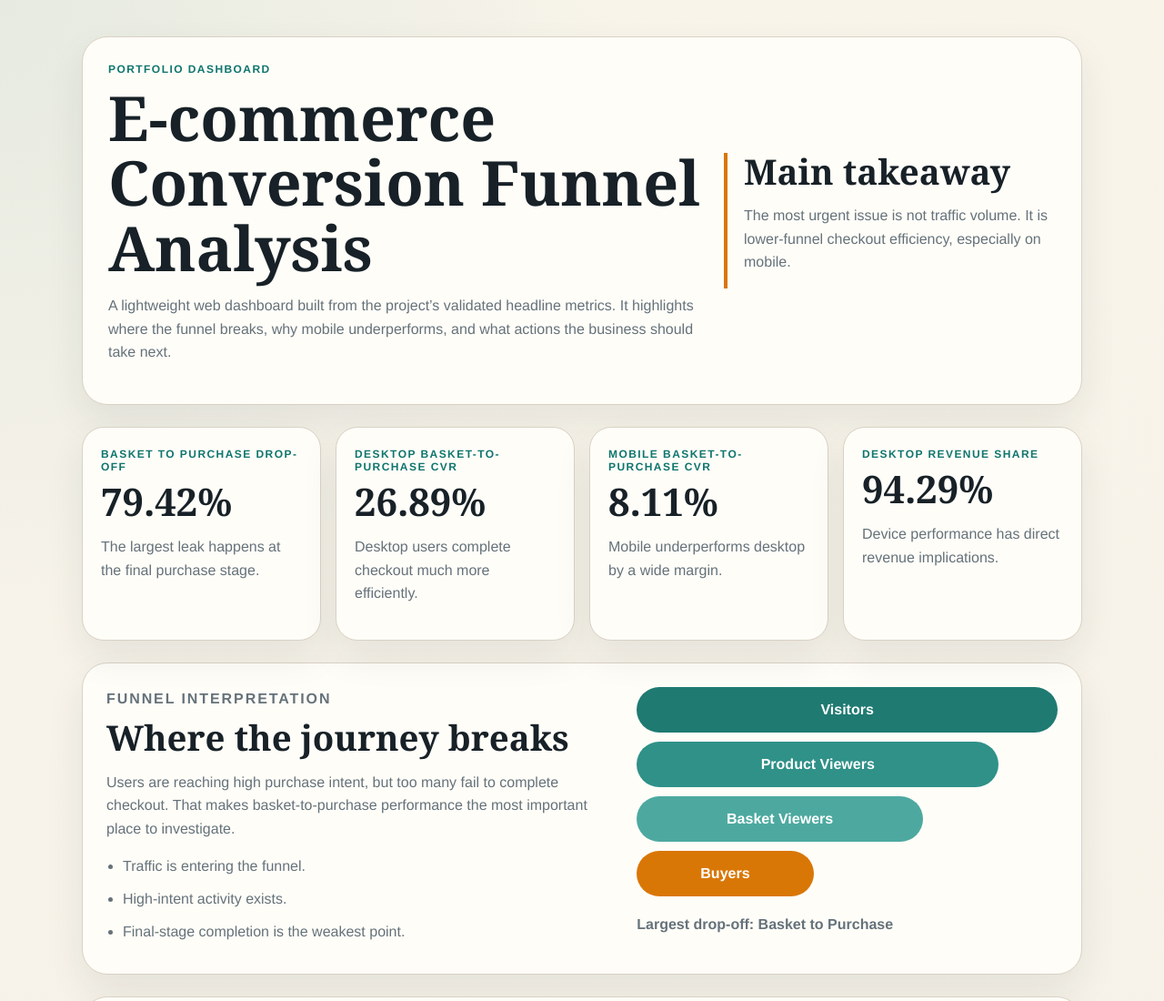
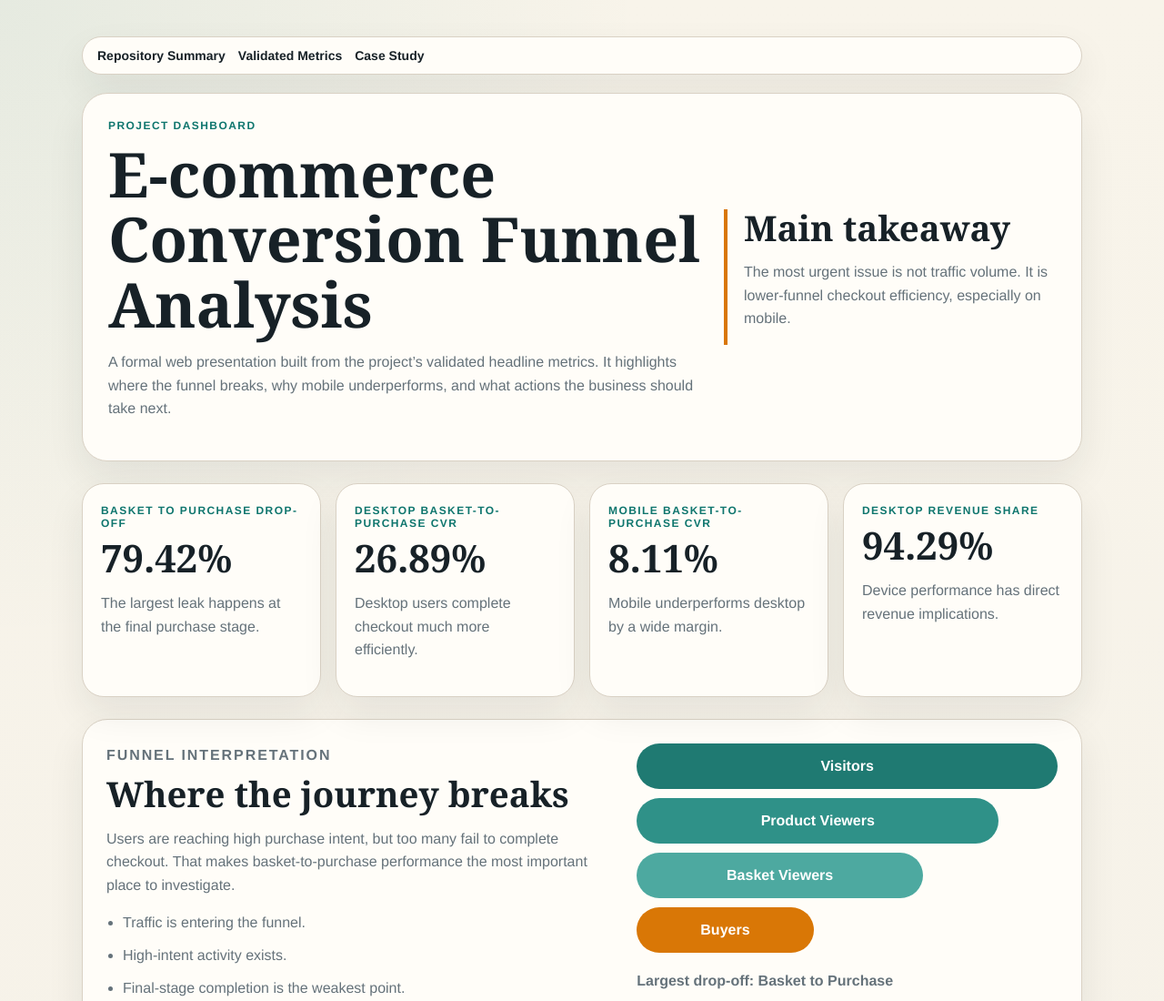
Before and after one commit to xintongjiang-tech/bigquery-ecommerce-conversion-analysis, a plain HTML site: page docs/index.html in a window 1280 px wide. Shown: the top 1100 px of the page at 91% size. Drawn offline with Linux system fonts and the light colour scheme.

Commit message:
Formalize case study and pages experience

```diff
--- a/docs/index.html
+++ b/docs/index.html
@@ -8,12 +8,17 @@
   </head>
   <body>
     <main class="page">
+      <nav class="topbar">
+        <a href="../README.md">Repository Summary</a>
+        <a href="../results/validated-metrics.md">Validated Metrics</a>
+        <a href="../case_study/executive-case-study.md">Case Study</a>
+      </nav>
       <section class="hero">
         <div class="hero-copy">
-          <p class="eyebrow">Portfolio Dashboard</p>
+          <p class="eyebrow">Project Dashboard</p>
           <h1>E-commerce Conversion Funnel Analysis</h1>
           <p class="summary">
-            A lightweight web dashboard built from the project’s validated headline metrics. It highlights where the funnel breaks, why mobile underperforms, and what actions the business should take next.
+            A formal web presentation built from the project’s validated headline metrics. It highlights where the funnel breaks, why mobile underperforms, and what actions the business should take next.
           </p>
         </div>
         <div class="hero-note">
--- a/docs/styles.css
+++ b/docs/styles.css
@@ -31,10 +31,32 @@ body {
 
 .hero,
 .panel,
-.metric-card {
+.metric-card,
+.topbar {
   background: var(--surface);
   border: 1px solid var(--line);
   box-shadow: var(--shadow);
+}
+
+.topbar {
+  display: flex;
+  gap: 14px;
+  flex-wrap: wrap;
+  border-radius: 999px;
+  padding: 12px 16px;
+  margin-bottom: 20px;
+}
+
+.topbar a {
+  color: var(--ink);
+  text-decoration: none;
+  font-family: "Helvetica Neue", Arial, sans-serif;
+  font-size: 14px;
+  font-weight: 700;
+}
+
+.topbar a:hover {
+  color: var(--accent);
 }
 
 .hero {
```
Also changed, not shown: 5 other files.
